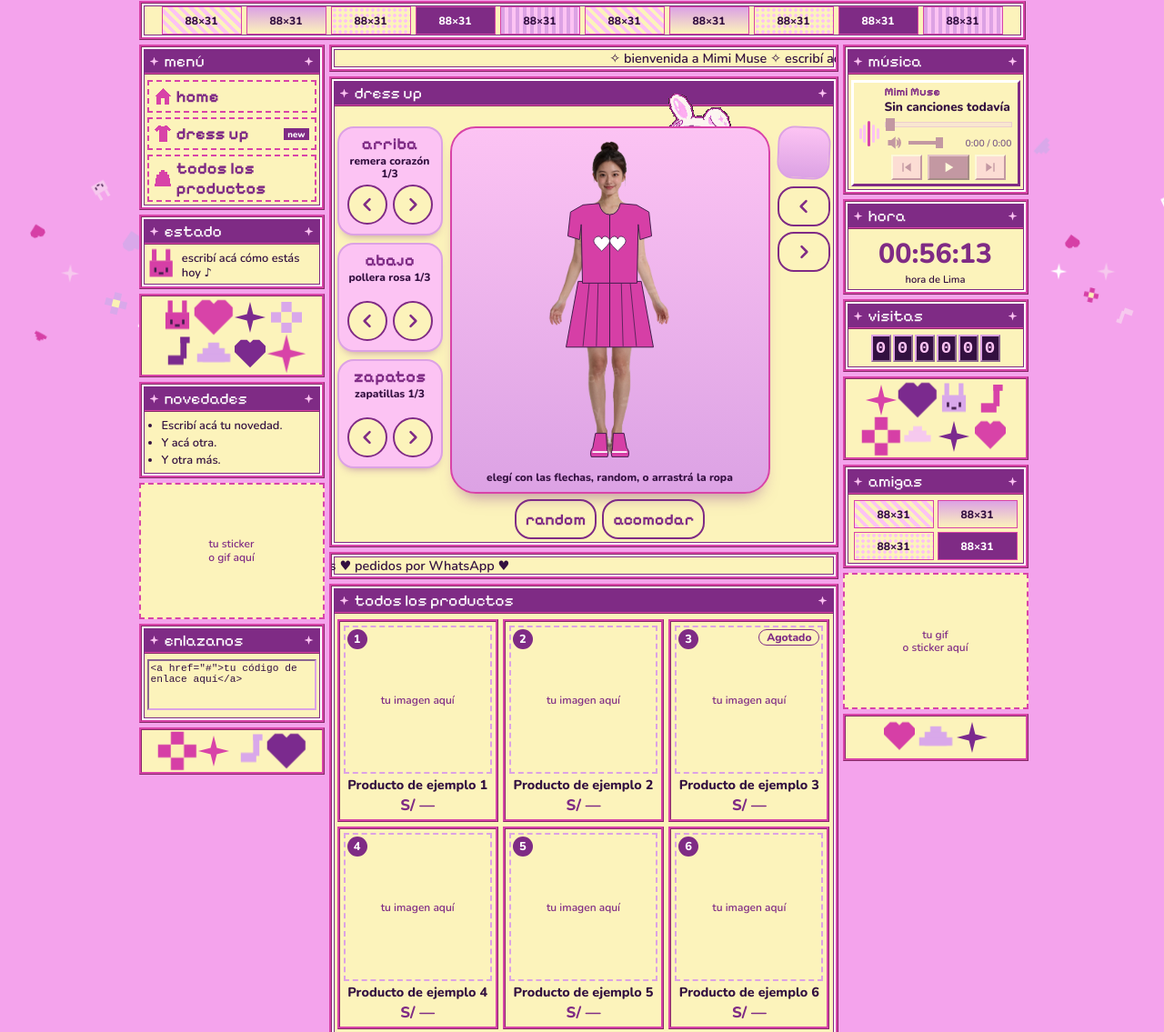
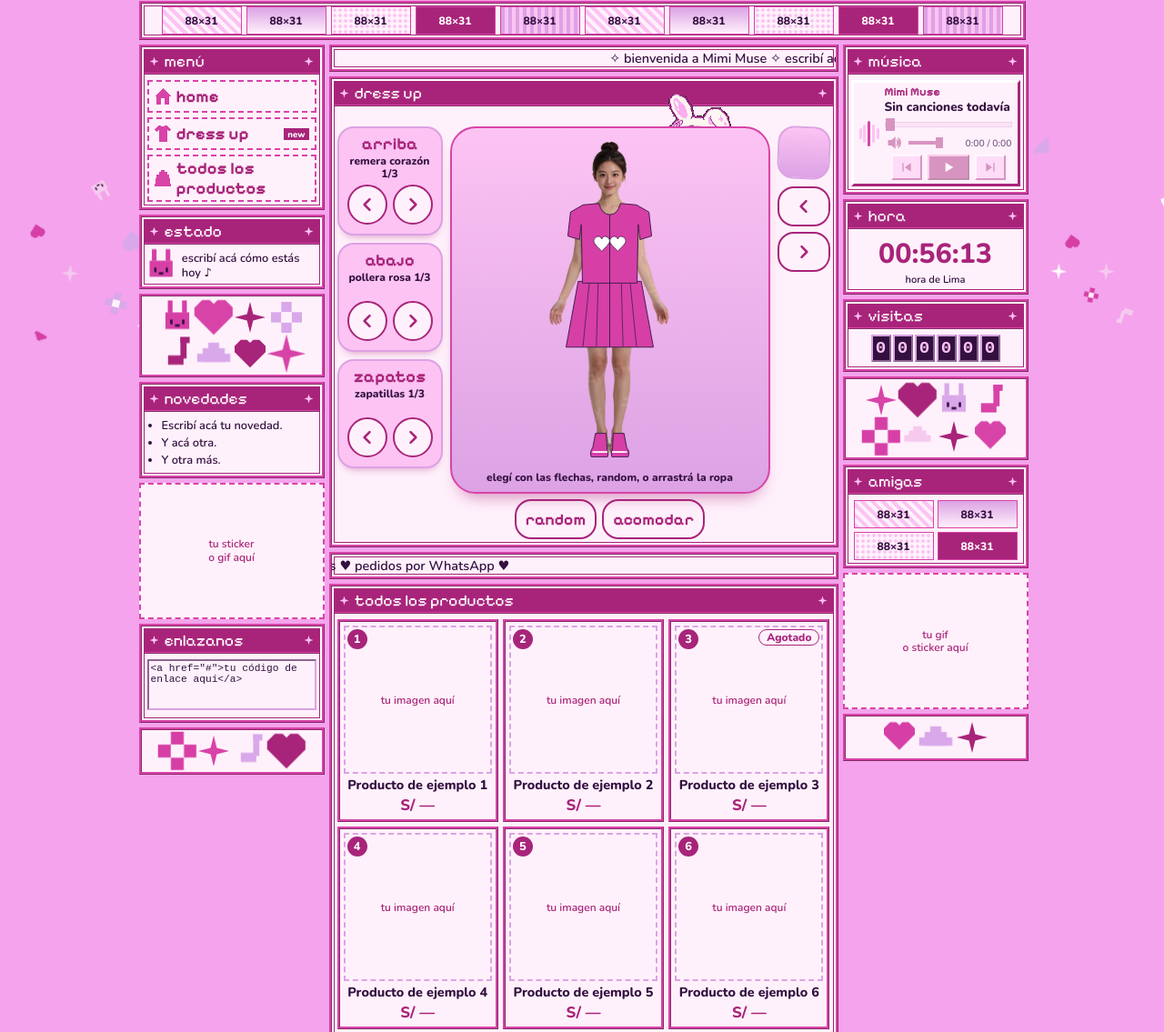
Before and after one commit to camimeuw/mimimuse, a plain HTML site: page index.html in a window 1280 px wide. Shown: the part 201-1336 px from the top of the page at 91% size. Drawn offline with nearby package versions, Linux system fonts and the light colour scheme.

Commit message:
Sin amarillo ni violeta oscuro: cajas rosa muy claro y acento magenta profundo
Co-Authored-By: Claude Sonnet 5.5 <noreply@anthropic.com>
Claude-Session: https://claude.ai/code/session_01NkzZ8eXUVGq6ELL5ru2Trq

```diff
--- a/css/main.css
+++ b/css/main.css
@@ -1,13 +1,13 @@
 @font-face { font-family: "Pixelify Sans"; src: url("../assets/fonts/PixelifySans-400.woff") format("woff"); font-weight: 400; font-display: swap; }
 @font-face { font-family: "Pixelify Sans"; src: url("../assets/fonts/PixelifySans-700.woff") format("woff"); font-weight: 700; font-display: swap; }
 
-/* Colores: se cambian solo acá. Son los de la hoja de la marca: rosa de fondo, crema por dentro, violeta oscuro y magenta del logo. */
+/* Colores: se cambian solo acá. De la hoja de la marca: rosas y lila, con el magenta del logo (sin amarillo ni violeta oscuro). */
 :root {
   --color-fondo: #f4a3ec;
-  --color-caja: #fcf3bb;
+  --color-caja: #fff1fb;
   --color-borde: #d843a8;
   --color-texto: #331040;
-  --color-acento: #7f2b85;
+  --color-acento: #a8247a;
   --rosa: #fcc3f3; --lila: #dca2e4;                    /* rellenos de apoyo */
   --crema: var(--color-fondo); --fucsia: var(--color-borde); --uva: var(--color-acento); --tinta: var(--color-texto);
   --titulo: "Pixelify Sans", "Nunito", sans-serif;
@@ -144,7 +144,7 @@ a { color: var(--color-acento); }
 .mp3-btn:hover { opacity: .85; }
 .mp3-btn:active { border-color: var(--uva) #fff #fff var(--uva); }
 .mp3-btn:disabled, .vol:disabled, .seek:disabled, .mute:disabled { opacity: .45; cursor: default; }
-.mp3-play { min-width: 46px; background: var(--uva); color: #fff; border-color: #c58ad6 #3d1247 #3d1247 #c58ad6; }
+.mp3-play { min-width: 46px; background: var(--uva); color: #fff; border-color: #f3a4d8 #6e1450 #6e1450 #f3a4d8; }
 .mp3-play .i-pause, .mp3-play[aria-pressed="true"] .i-play { display: none; }
 .mp3-play[aria-pressed="true"] .i-pause { display: block; }
 
@@ -158,7 +158,7 @@ a { color: var(--color-acento); }
 .dressup[data-scene="2"] { --escena: radial-gradient(var(--color-caja) 2px, transparent 2.5px) 0 0 / 18px 18px, var(--lila); }
 .closet { display: grid; align-content: start; gap: 8px; }
 .closet h2, .mimi-mode h2 { position: absolute; width: 1px; height: 1px; overflow: hidden; clip-path: inset(50%); margin: 0; }
-.fila { display: grid; justify-items: center; gap: 4px; padding: 8px 4px 10px; border: 2px solid var(--lila); border-radius: 18px; background: var(--rosa); text-align: center; box-shadow: 0 6px 10px -6px rgba(123, 42, 142, .5); }
+.fila { display: grid; justify-items: center; gap: 4px; padding: 8px 4px 10px; border: 2px solid var(--lila); border-radius: 18px; background: var(--rosa); text-align: center; box-shadow: 0 6px 10px -6px rgba(168, 36, 122, .5); }
 .parte { font-family: var(--titulo); font-size: 1.15rem; color: var(--uva); line-height: 1; }
 .prenda { min-height: 2.3em; font-size: .75rem; font-weight: 800; line-height: 1.15; }
 .pasos { display: flex; gap: 6px; }
@@ -224,7 +224,7 @@ a { color: var(--color-acento); }
 .mimi-mode .room { rotate: 2.5deg; }
 
 .model { isolation: isolate; }
-.photo { position: relative; z-index: 1; box-shadow: 0 12px 18px -10px rgba(123, 42, 142, .55); }
+.photo { position: relative; z-index: 1; box-shadow: 0 12px 18px -10px rgba(168, 36, 122, .55); }
 .asoma { position: absolute; z-index: 0; top: -34px; right: 12%; width: 73px; height: 76px; rotate: 6deg; pointer-events: none;
   background: url("../assets/mona-guino-sprite.png") 0 0 / 300% 100% no-repeat; image-rendering: pixelated;
   animation: asoma 2.6s ease-in-out infinite alternate; }
--- a/index.html
+++ b/index.html
@@ -35,10 +35,10 @@
   <svg width="0" height="0" style="position:absolute" aria-hidden="true"><defs>
     <symbol id="p-heart" viewBox="0 0 10 9"><polygon points="0,2 2,0 4,0 5,1 6,0 8,0 10,2 10,4 5,9 0,4"/></symbol>
     <symbol id="p-star" viewBox="0 0 10 10"><polygon points="5,0 6,4 10,5 6,6 5,10 4,6 0,5 4,4"/></symbol>
-    <symbol id="p-flower" viewBox="0 0 9 9"><rect x="3" y="0" width="3" height="3"/><rect x="0" y="3" width="3" height="3"/><rect x="6" y="3" width="3" height="3"/><rect x="3" y="6" width="3" height="3"/><rect x="3" y="3" width="3" height="3" fill="#fbf1b4"/></symbol>
+    <symbol id="p-flower" viewBox="0 0 9 9"><rect x="3" y="0" width="3" height="3"/><rect x="0" y="3" width="3" height="3"/><rect x="6" y="3" width="3" height="3"/><rect x="3" y="6" width="3" height="3"/><rect x="3" y="3" width="3" height="3" fill="#fff1fb"/></symbol>
     <symbol id="p-note" viewBox="0 0 8 10"><rect x="5" y="0" width="2" height="7"/><rect x="5" y="0" width="3" height="2"/><rect x="1" y="6" width="5" height="3"/></symbol>
     <symbol id="p-cloud" viewBox="0 0 14 8"><rect x="5" y="0" width="4" height="3"/><rect x="3" y="2" width="8" height="5"/><rect x="1" y="4" width="12" height="3"/></symbol>
-    <symbol id="p-bunny" viewBox="0 0 12 13"><rect x="2" y="0" width="2" height="5"/><rect x="8" y="0" width="2" height="5"/><rect x="1" y="5" width="10" height="7"/><rect x="3" y="8" width="1" height="2" fill="#411d4b"/><rect x="8" y="8" width="1" height="2" fill="#411d4b"/><rect x="5" y="10" width="2" height="1" fill="#411d4b"/></symbol>
+    <symbol id="p-bunny" viewBox="0 0 12 13"><rect x="2" y="0" width="2" height="5"/><rect x="8" y="0" width="2" height="5"/><rect x="1" y="5" width="10" height="7"/><rect x="3" y="8" width="1" height="2" fill="#331040"/><rect x="8" y="8" width="1" height="2" fill="#331040"/><rect x="5" y="10" width="2" height="1" fill="#331040"/></symbol>
   </defs></svg>
   <svg width="0" height="0" style="position:absolute" aria-hidden="true"><symbol id="chev" viewBox="0 0 24 24"><path d="M9 5l7 7-7 7"/></symbol></svg>
 
@@ -79,7 +79,7 @@
           <h2 class="caja-titulo">estado</h2>
           <div class="estado"><svg class="pix bota" style="color:#d63fa6" aria-hidden="true"><use href="#p-bunny" fill="currentColor"/></svg><span>escribí acá cómo estás hoy ♪</span></div>
         </section>
-        <div class="pegatinas" aria-hidden="true"><svg class="pix bota" style="color:#d63fa6" aria-hidden="true"><use href="#p-bunny" fill="currentColor"/></svg><svg class="pix late" style="" aria-hidden="true"><use href="#p-heart" fill="currentColor"/></svg><svg class="pix gira" style="color:#7b2a8e" aria-hidden="true"><use href="#p-star" fill="currentColor"/></svg><svg class="pix parp" style="color:#d9a8ea" aria-hidden="true"><use href="#p-flower" fill="currentColor"/></svg><svg class="pix bota" style="color:#7b2a8e" aria-hidden="true"><use href="#p-note" fill="currentColor"/></svg><svg class="pix late" style="color:#d9a8ea" aria-hidden="true"><use href="#p-cloud" fill="currentColor"/></svg><svg class="pix parp" style="color:#7b2a8e" aria-hidden="true"><use href="#p-heart" fill="currentColor"/></svg><svg class="pix late" style="" aria-hidden="true"><use href="#p-star" fill="currentColor"/></svg></div>
+        <div class="pegatinas" aria-hidden="true"><svg class="pix bota" style="color:#d63fa6" aria-hidden="true"><use href="#p-bunny" fill="currentColor"/></svg><svg class="pix late" style="" aria-hidden="true"><use href="#p-heart" fill="currentColor"/></svg><svg class="pix gira" style="color:#a8247a" aria-hidden="true"><use href="#p-star" fill="currentColor"/></svg><svg class="pix parp" style="color:#d9a8ea" aria-hidden="true"><use href="#p-flower" fill="currentColor"/></svg><svg class="pix bota" style="color:#a8247a" aria-hidden="true"><use href="#p-note" fill="currentColor"/></svg><svg class="pix late" style="color:#d9a8ea" aria-hidden="true"><use href="#p-cloud" fill="currentColor"/></svg><svg class="pix parp" style="color:#a8247a" aria-hidden="true"><use href="#p-heart" fill="currentColor"/></svg><svg class="pix late" style="" aria-hidden="true"><use href="#p-star" fill="currentColor"/></svg></div>
         <section class="caja">
           <h2 class="caja-titulo">novedades</h2>
           <ul class="novedades">
@@ -93,7 +93,7 @@
           <h2 class="caja-titulo">enlazanos</h2>
           <textarea class="codigo" readonly aria-label="Código para enlazar">&lt;a href="#"&gt;tu código de enlace aquí&lt;/a&gt;</textarea>
         </section>
-        <div class="pegatinas" aria-hidden="true"><svg class="pix late" style="color:#d63fa6" aria-hidden="true"><use href="#p-flower" fill="currentColor"/></svg><svg class="pix gira" style="" aria-hidden="true"><use href="#p-star" fill="currentColor"/></svg><svg class="pix bota" style="color:#d9a8ea" aria-hidden="true"><use href="#p-note" fill="currentColor"/></svg><svg class="pix late" style="color:#7b2a8e" aria-hidden="true"><use href="#p-heart" fill="currentColor"/></svg></div>
+        <div class="pegatinas" aria-hidden="true"><svg class="pix late" style="color:#d63fa6" aria-hidden="true"><use href="#p-flower" fill="currentColor"/></svg><svg class="pix gira" style="" aria-hidden="true"><use href="#p-star" fill="currentColor"/></svg><svg class="pix bota" style="color:#d9a8ea" aria-hidden="true"><use href="#p-note" fill="currentColor"/></svg><svg class="pix late" style="color:#a8247a" aria-hidden="true"><use href="#p-heart" fill="currentColor"/></svg></div>
       </aside>
 
       <!-- Columna central -->
@@ -189,13 +189,13 @@
           <h2 class="caja-titulo">visitas</h2>
           <div class="visitas" id="visitas" aria-live="off"></div>
         </section>
-        <div class="pegatinas" aria-hidden="true"><svg class="pix gira" style="" aria-hidden="true"><use href="#p-star" fill="currentColor"/></svg><svg class="pix late" style="color:#7b2a8e" aria-hidden="true"><use href="#p-heart" fill="currentColor"/></svg><svg class="pix bota" style="color:#d9a8ea" aria-hidden="true"><use href="#p-bunny" fill="currentColor"/></svg><svg class="pix parp" style="" aria-hidden="true"><use href="#p-note" fill="currentColor"/></svg><svg class="pix late" style="color:#d63fa6" aria-hidden="true"><use href="#p-flower" fill="currentColor"/></svg><svg class="pix bota" style="color:#f6c9ee" aria-hidden="true"><use href="#p-cloud" fill="currentColor"/></svg><svg class="pix parp" style="color:#7b2a8e" aria-hidden="true"><use href="#p-star" fill="currentColor"/></svg><svg class="pix bota" style="" aria-hidden="true"><use href="#p-heart" fill="currentColor"/></svg></div>
+        <div class="pegatinas" aria-hidden="true"><svg class="pix gira" style="" aria-hidden="true"><use href="#p-star" fill="currentColor"/></svg><svg class="pix late" style="color:#a8247a" aria-hidden="true"><use href="#p-heart" fill="currentColor"/></svg><svg class="pix bota" style="color:#d9a8ea" aria-hidden="true"><use href="#p-bunny" fill="currentColor"/></svg><svg class="pix parp" style="" aria-hidden="true"><use href="#p-note" fill="currentColor"/></svg><svg class="pix late" style="color:#d63fa6" aria-hidden="true"><use href="#p-flower" fill="currentColor"/></svg><svg class="pix bota" style="color:#f6c9ee" aria-hidden="true"><use href="#p-cloud" fill="currentColor"/></svg><svg class="pix parp" style="color:#a8247a" aria-hidden="true"><use href="#p-star" fill="currentColor"/></svg><svg class="pix bota" style="" aria-hidden="true"><use href="#p-heart" fill="currentColor"/></svg></div>
         <section class="caja" aria-label="Amigas">
           <h2 class="caja-titulo">amigas</h2>
           <div class="amigas" aria-hidden="true"><span class="b88">88×31</span><span class="b88">88×31</span><span class="b88">88×31</span><span class="b88">88×31</span></div>
         </section>
         <div class="aqui" style="min-height:150px">tu gif<br>o sticker aquí</div>
-        <div class="pegatinas" aria-hidden="true"><svg class="pix bota" style="color:#d63fa6" aria-hidden="true"><use href="#p-heart" fill="currentColor"/></svg><svg class="pix late" style="color:#d9a8ea" aria-hidden="true"><use href="#p-cloud" fill="currentColor"/></svg><svg class="pix parp" style="color:#7b2a8e" aria-hidden="true"><use href="#p-star" fill="currentColor"/></svg></div>
+        <div class="pegatinas" aria-hidden="true"><svg class="pix bota" style="color:#d63fa6" aria-hidden="true"><use href="#p-heart" fill="currentColor"/></svg><svg class="pix late" style="color:#d9a8ea" aria-hidden="true"><use href="#p-cloud" fill="currentColor"/></svg><svg class="pix parp" style="color:#a8247a" aria-hidden="true"><use href="#p-star" fill="currentColor"/></svg></div>
       </aside>
     </div>
   </div>
```
